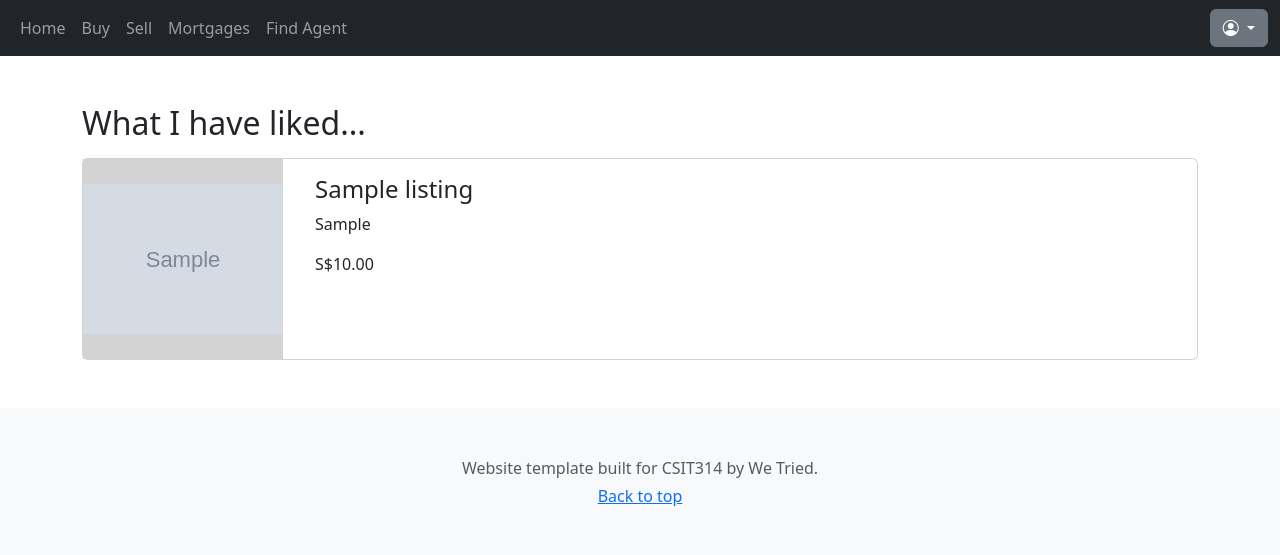
After one commit to zhiganggg/We-Tried-CSIT314, a Flask app: page /favourite in a window 1280 px wide. The commit adds this page. Shown: the top 555 px of the page. Run offline with Flask 3, Linux system fonts and the light colour scheme; a user stored in the database is signed in; tables that the repository leaves empty hold one stand-in row (values such as "Sample post"); grey boxes marked "Sample" are stand-in pictures; some libraries are stand-ins or nearby versions.

Commit message:
created favourite list

```diff
--- a/website/templates/base.html
+++ b/website/templates/base.html
@@ -94,7 +94,7 @@
               <i class="bi bi-person-circle"></i>
             </button>
             <ul class="dropdown-menu dropdown-menu-lg-end">
-              <li><a class="dropdown-item" href="#">Favourite</a></li>
+              <li><a class="dropdown-item" href="/favourite">Favourite</a></li>
               <li><a class="dropdown-item" href="/logout">Logout <i class="bi bi-box-arrow-right"></i></a></li>
             </ul>
           </div>
--- /dev/null
+++ b/website/templates/shortlist.html
@@ -0,0 +1,55 @@
+{% extends "base.html" %} {% block title %}Favourite{% endblock %}
+
+{% block content %}
+<style>
+    .card-img-container {
+        width: 200px;
+        height: 200px;
+        display: flex;
+        align-items: center;
+        justify-content: center;
+        overflow: hidden;
+        background-color: lightgrey;
+    }
+
+    .card-img-container img {
+        max-width: 100%;
+        max-height: 100%;
+        width: auto;
+        height: auto;
+    }
+</style>
+
+<div class="container my-5">
+
+    <h2>What I have liked...</h2>
+
+    {% for result in query_result %}
+        <a
+            title="{{result[0].title}}"
+            href="/listing/{{result[0].title.replace(' ', '-')|lower}}-{{result[0].id}}"
+            class="nav-link"
+        >
+        <div class="card my-3">
+            <div class="row no-gutters">
+                <div class="col-auto">
+                    <div class="card-img-container">
+                        <img src="{{result[0].photo}}" class="img-fluid" alt="">
+                    </div>
+                </div>
+                <div class="col h-100">
+                    <div class="card-block px-2 py-3 d-flex flex-column h-100">
+                        <h4 class="card-title">{{ result[0].title }}</h4>
+                        <p class="card-text">{{ result[0].location }}</p>
+                        <p class="card-text">S${{"{:,.2f}".format(result[0].price)}}</p>
+                    </div>
+                </div>
+            </div>
+        </div>
+        </a>
+    {% endfor %}
+
+</div>
+
+
+{% endblock %}
--- a/website/views.py
+++ b/website/views.py
@@ -4,6 +4,7 @@ from werkzeug.utils import secure_filename
 from .models import *
 from . import db
 from datetime import datetime
+from sqlalchemy import desc
 
 views = Blueprint('views', __name__)
 
@@ -125,3 +126,13 @@ def find_agent():
   types = get_types(query_result)
 
   return render_template('find_agent.html', user=current_user, query_result=query_result, types=types)
+
+@views.route('/favourite', methods=['GET', 'POST'])
+@login_required
+def favourite_properties():
+  query_result = db.session.query(Listing, Shortlist).\
+    join(Shortlist, Shortlist.listing_id == Listing.id).\
+    filter(Shortlist.user_id == current_user.id).\
+    order_by(desc(Shortlist.date_created)).all()
+
+  return render_template('shortlist.html', user=current_user, query_result=query_result)
```
